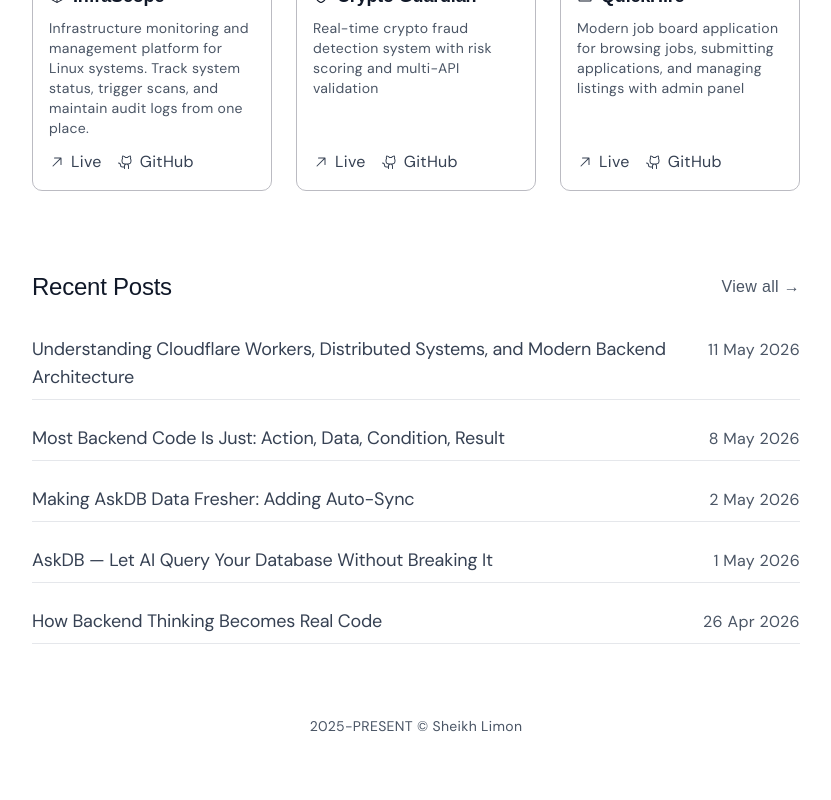
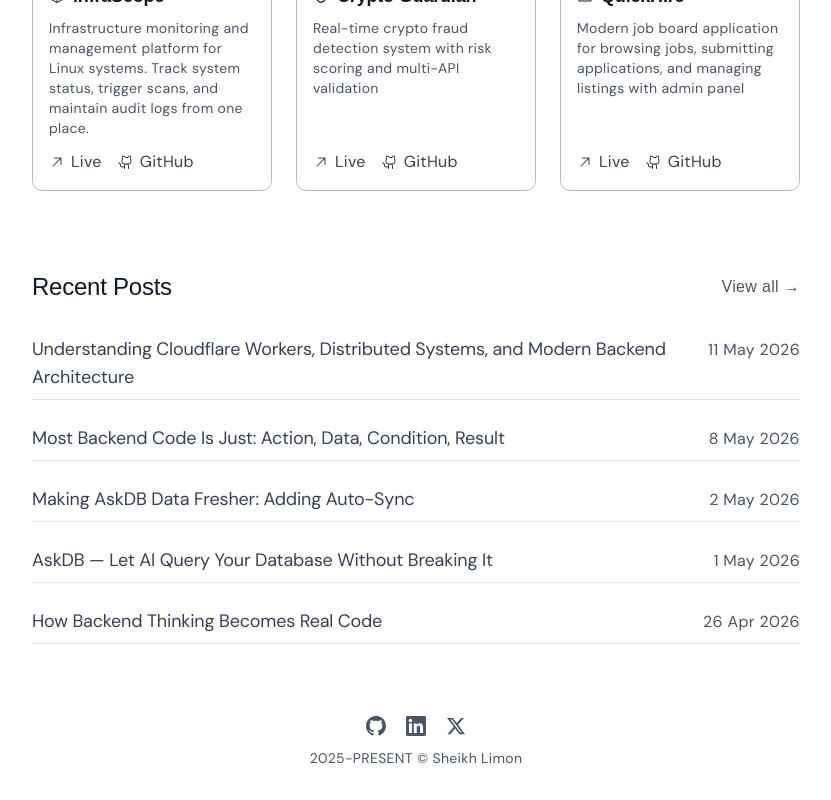
Before and after one commit to sheikhlimon/limon-portfolio, a Next.js app: page / in a window 1280 px wide. Shown: the part 895-1695 px from the top of the page, without its empty margins (224-1055 px from the left). Before the commit the page ends 1663 px from the top, so only its background shows below. Built offline with nearby package versions, Linux system fonts and the light colour scheme; a web font is replaced by a local one.

Commit message:
feat: add social icons above copyright in footer

```diff
--- a/components/Footer.tsx
+++ b/components/Footer.tsx
@@ -1,6 +1,7 @@
 "use client"
 
 import { motion } from "framer-motion"
+import { SOCIAL_LINKS } from "../lib/constants"
 
 export default function Footer() {
   return (
@@ -11,6 +12,23 @@ export default function Footer() {
       className="mt-auto py-8"
     >
       <div className="max-w-3xl mx-auto px-5 text-center" suppressHydrationWarning>
+        <div className="flex items-center justify-center gap-5 mb-3">
+          {SOCIAL_LINKS.map((link) => (
+            <a
+              key={link.name}
+              href={link.href}
+              target="_blank"
+              rel="noopener noreferrer"
+              className="text-gray-600 dark:text-gray-400 hover:text-gray-900 dark:hover:text-white transition-colors duration-200"
+              aria-label={link.name}
+              title={link.name}
+            >
+              <svg className="w-5 h-5" viewBox="0 0 24 24" fill="currentColor">
+                <path d={link.path} />
+              </svg>
+            </a>
+          ))}
+        </div>
         <motion.p
           className="text-sm text-gray-600 dark:text-gray-400"
           initial={{ opacity: 0.5 }}
```
